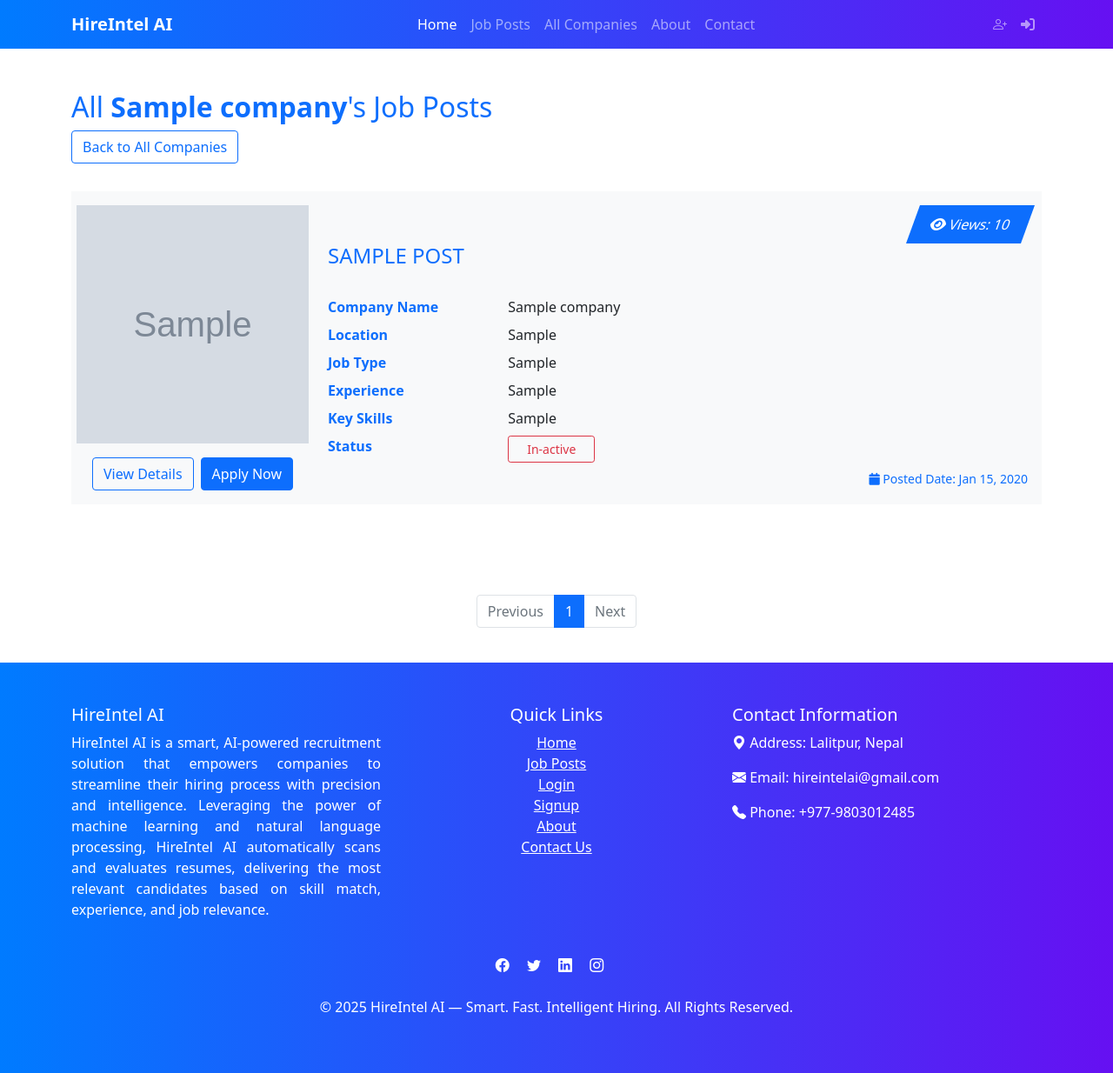
After one commit to nishanlimbuchemjong/AI-Resume-Scanner, a Flask app: page /company/1 in a window 1280 px wide. The commit adds this page. Shown: the whole page at 87% size. Run offline with Flask 3, Linux system fonts and the light colour scheme; tables that the repository leaves empty hold one stand-in row (values such as "Sample post"); grey boxes marked "Sample" are stand-in pictures; some libraries are stand-ins or nearby versions.

Commit message:
Added companies jobs posts on landing page in company_details.html page

```diff
--- a/app.py
+++ b/app.py
@@ -332,6 +332,15 @@ def list_companies():
         query=search_query
     )
 
+# showing the companies all posts
+@app.route('/company/<int:company_id>')
+def company_details(company_id):
+    page = request.args.get('page', 1, type=int)
+    company = Company.query.get_or_404(company_id)
+    jobs = JobPost.query.filter_by(company_id=company_id).order_by(JobPost.created_at.desc()).paginate(page=page, per_page=5)
+    current_time = datetime.now().date()
+    return render_template('company_details.html', company=company, jobs=jobs, current_time=current_time)
+
 @app.route('/company_posts', methods=['GET'])
 def company_posts():
     if 'company_id' not in session:
--- a/templates/companies.html
+++ b/templates/companies.html
@@ -35,7 +35,7 @@
                         <h4 class="card-title text-primary text-center">{{ company.company_name }}</h4>
                         <h6 class="card-title text-center">{{ company.location }}</h6>
                         <p>Total Job Posts: <strong class="text-primary">{{ job_count }}</strong></p>
-                        <a href="#" class="btn btn-primary">View Jobs</a>
+                        <a href="{{ url_for('company_details', company_id=company.company_id) }}" class="btn btn-primary">View Jobs</a>
                     </div>
                 </div>
             </div>
--- /dev/null
+++ b/templates/company_details.html
@@ -0,0 +1,144 @@
+{% extends 'base.html' %}
+
+{% block title %}{{ company.company_name }} - Job Posts{% endblock %}
+
+{% block content %}
+<style>
+    .parallelogram {
+        background-color: #0d6efd;
+        color: white;
+        padding: 10px 20px;
+        transform: skew(-20deg);
+        display: inline-block;
+    }
+    .parallelogram-content {
+        transform: skew(20deg);
+    }
+</style>
+
+<div class="container py-5">
+    <h2 class="text-primary">All <strong>{{ company.company_name }}</strong>'s Job Posts</h2><a href="{{ url_for('list_companies') }}" class="btn btn-outline-primary mb-4">Back to All Companies</a>
+
+    {% if jobs %}
+        <div class="row">
+            {% for job in jobs.items %}
+                <div class="container py-2">
+                    <section class="features bg-light">
+                        <div class="row g-0">
+                            <!-- Left Column -->
+                            <div class="col-md-3 d-flex flex-column align-items-center justify-content-center p-3">
+                                <img src="{{ job.company.company_logo }}" class="img-fluid" style="max-width: 267px;height: 274px;object-fit: cover;">
+                                <div class="d-flex gap-2 mt-3">
+                                    <a href="{{ url_for('job_details', job_id=job.job_id) }}" class="btn btn-outline-primary">View Details</a>
+                                    <a href="{{ url_for('apply_for_job', job_id=job.job_id) }}" class="btn btn-primary">Apply Now</a>
+                                </div>
+                            </div>
+
+                            <!-- Right Column -->
+                            <div class="col-md-9">
+                                <div class="card-body">
+                                    <div class="d-flex justify-content-end">
+                                        <div class="parallelogram">
+                                            <span class="parallelogram-content">
+                                                <i class="fas fa-eye"></i> Views: {{ job.views }}
+                                            </span>
+                                        </div>
+                                    </div>
+                                    <h4 class="card-title text-primary mb-2">{{ job.job_title|upper }}</h4>
+                                    <br>
+
+                                    <!-- Job Detail Rows -->
+                                    <div class="row mb-2">
+                                        <div class="col-3"><strong class="text-primary">Company Name</strong></div>
+                                        <div class="col-8">{{ job.company.company_name }}</div>
+                                    </div>
+                                    <div class="row mb-2">
+                                        <div class="col-3"><strong class="text-primary">Location</strong></div>
+                                        <div class="col-8">{{ job.company.location }}</div>
+                                    </div>
+                                    <div class="row mb-2">
+                                        <div class="col-3"><strong class="text-primary">Job Type</strong></div>
+                                        <div class="col-8">{{ job.job_type }}</div>
+                                    </div>
+                                    <div class="row mb-2">
+                                        <div class="col-3"><strong class="text-primary">Experience</strong></div>
+                                        <div class="col-8">{{ job.experience_required }}</div>
+                                    </div>
+                                    <div class="row mb-2">
+                                        <div class="col-3"><strong class="text-primary">Key Skills</strong></div>
+                                        <div class="col-8">
+                                            {% set skills = job.skills_required.split(',') %}
+                                            {{ skills[:3] | join(', ') }}
+                                            {% if skills|length > 3 %}
+                                                <span class="text-muted">...and more</span>
+                                            {% endif %}
+                                        </div>
+                                    </div>
+                                    <div class="row mb-2">
+                                        <div class="col-3"><strong class="text-primary">Status</strong></div>
+                                        <div class="col-8">
+                                            <div class="col-8">
+                                                {% set status_text = job.status.value.strip() %}
+                                                {% if job.closing_date < current_time %}
+                                                    <span class="btn btn-outline-danger btn-sm" style="width: 100px;">In-active</span>
+                                                {% else %}
+                                                    <span class="btn btn-outline-primary btn-sm" style="width: 100px;">Active</span>
+                                                {% endif %}
+
+                                            </div>
+                                        </div>
+                                    </div>
+                                    <div class="d-flex justify-content-end">
+                                        <small class="text-primary">
+                                            <i class="fas fa-calendar"></i> Posted Date: {{ job.created_at.strftime('%b %d, %Y') }}
+                                        </small>
+                                    </div>
+                                </div>
+                            </div>
+                        </div>
+                    </section>
+                    <br>
+                </div>
+            {% endfor %}
+        </div>
+    {% else %}
+        <p>No job posts available from this company.</p>
+    {% endif %}
+</div>
+
+<!-- Pagination Controls -->
+<div class="d-flex justify-content-center mt-4">
+    <nav>
+        <ul class="pagination">
+            {% if jobs.has_prev %}
+                <li class="page-item">
+                    <a class="page-link" href="{{ url_for('company_details', company_id=company.company_id, page=jobs.prev_num) }}">Previous</a>
+                </li>
+            {% else %}
+                <li class="page-item disabled"><span class="page-link">Previous</span></li>
+            {% endif %}
+
+            {% for page_num in jobs.iter_pages(left_edge=1, right_edge=1, left_current=2, right_current=2) %}
+                {% if page_num %}
+                    {% if page_num == jobs.page %}
+                        <li class="page-item active"><span class="page-link">{{ page_num }}</span></li>
+                    {% else %}
+                        <li class="page-item"><a class="page-link" href="{{ url_for('company_details', company_id=company.company_id, page=page_num) }}">{{ page_num }}</a></li>
+                    {% endif %}
+                {% else %}
+                    <li class="page-item disabled"><span class="page-link">…</span></li>
+                {% endif %}
+            {% endfor %}
+
+            {% if jobs.has_next %}
+                <li class="page-item">
+                    <a class="page-link" href="{{ url_for('company_details', company_id=company.company_id, page=jobs.next_num) }}">Next</a>
+                </li>
+            {% else %}
+                <li class="page-item disabled"><span class="page-link">Next</span></li>
+            {% endif %}
+        </ul>
+    </nav>
+</div>
+
+{% endblock %}
```
